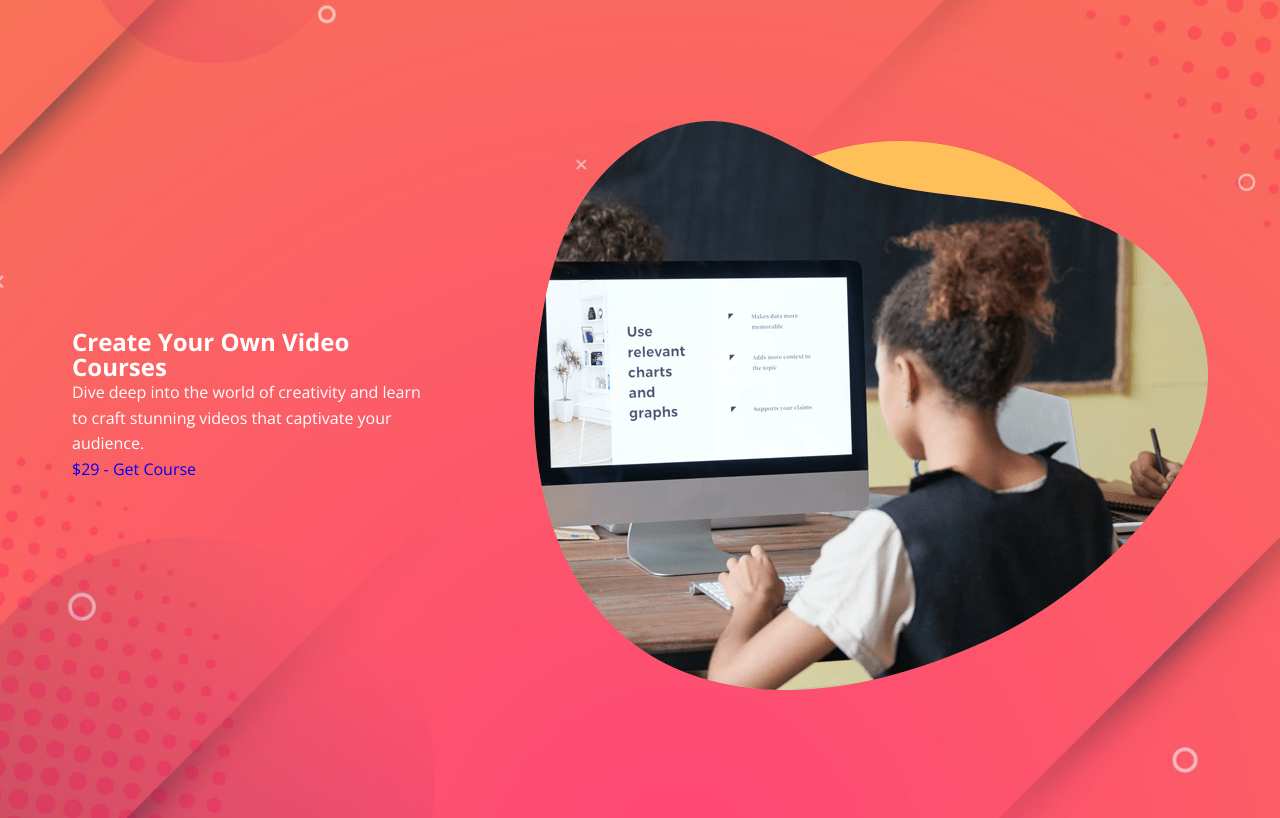
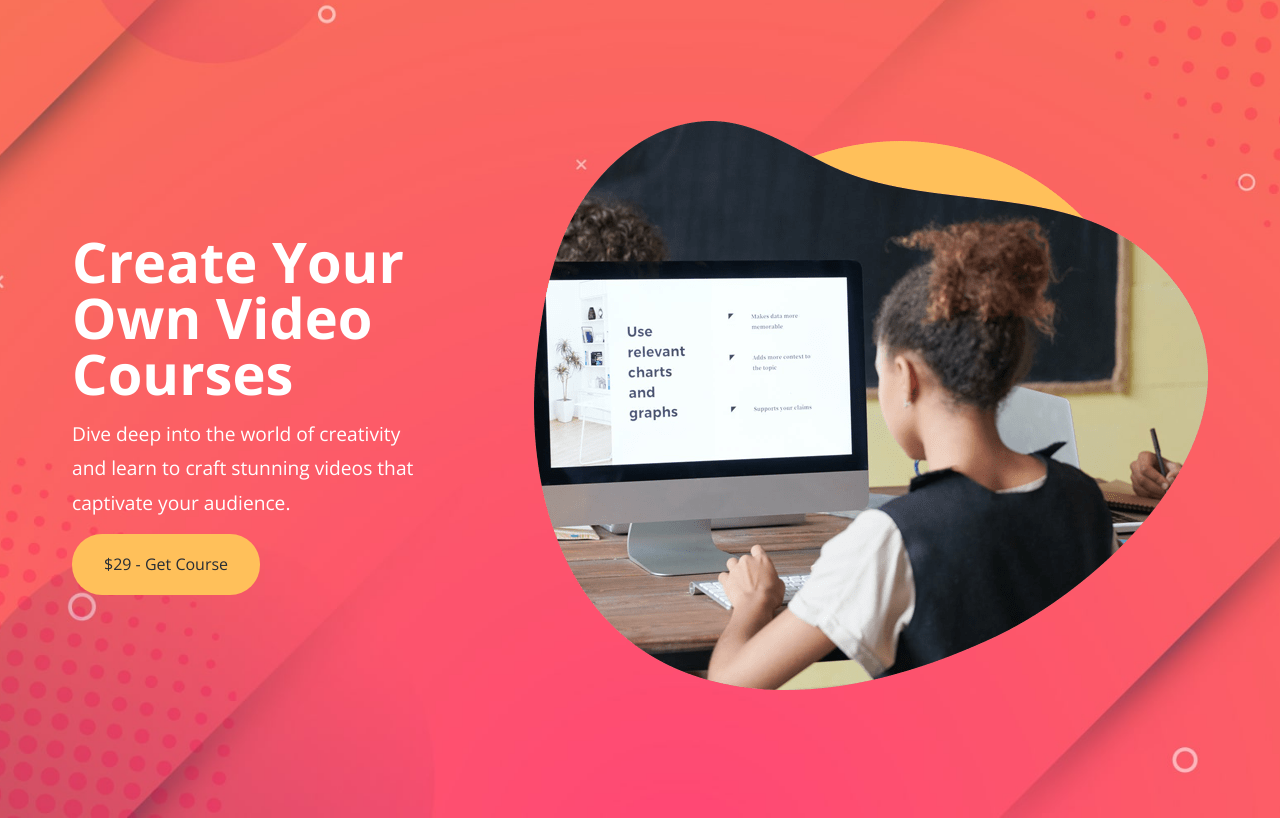
Before and after one commit to izzytries/06-Tutor, a plain HTML site: page code/index.html in a window 1280 px wide. Shown: the part 63-881 px from the top of the page. Drawn offline with nearby package versions, Linux system fonts and the light colour scheme.

Commit message:
improve hero section content and styling

```diff
--- a/code/styles.css
+++ b/code/styles.css
@@ -1,4 +1,4 @@
-*{
+* {
     margin: 0;
     padding: 0;
     box-sizing: border-box;
@@ -89,7 +89,7 @@ li {
 }
 
 
-.hero{
+.hero {
     color: white;
     background: url(../images/header-background.jpg) center center / cover no-repeat;
     padding: 11.5rem 2rem 8rem 2rem;
@@ -98,13 +98,40 @@ position: relative;
     /* height: 100vh; */
 
 
-.hero-flex{
+    .hero-flex {
         display: flex;
         justify-content: space-between;
         align-items: center;
         gap: 6rem;
     }
 
+    h1 {
+        font-size: 3.5rem;
+        line-height: 1;
+        font-weight: 700;
+        margin-bottom: 1rem;
+    }
+
+    p {
+        font-size: 1.2rem;
+        margin-bottom: 2rem;
+        line-height: 1.8;
+        font-weight: 400;
+    }
+
+    .btn {
+        padding: 1.2rem 2rem;
+        background-color: var(--secondary-color);
+        color: var(--dark-color);
+        border-radius: 30px;
+        cursor: pointer;
+
+        &:hover {
+            background-color: var(--primary-color);
+            border: 1px solid white;
+            color: white;
+        }
+    }
 
 
 }
```
Also changed, not shown: code/index.html (+2 -1 lines). Lines whose indentation alone changed are shown as unchanged.
